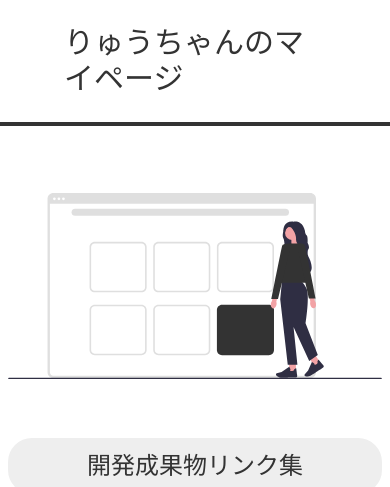
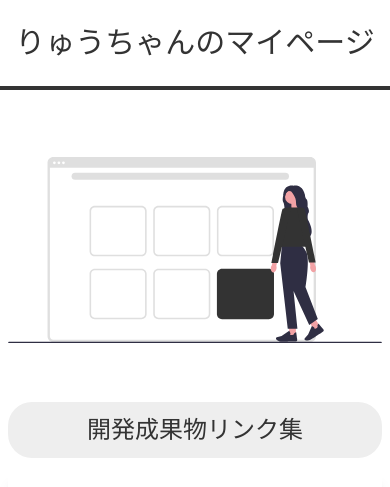
Before and after one commit to Ryunosuke-Tanaka-sti/mypage-server, a website: page public/index.html in a window 390 px wide. Shown: the top 487 px of the page. Drawn offline with nearby package versions, Linux system fonts and the light colour scheme; files that its build step writes are made by us from their sources; a web font is replaced by a local one.

Commit message:
fix:title logo size

```diff
--- a/public/index.html
+++ b/public/index.html
@@ -9,7 +9,7 @@
 </head>
 
 <body class="flex flex-col text-main min-h-screen items-center">
-    <header class="w-full flex justify-center text-3xl md:text-5xl font-mono py-[25px] px-16 border-b-4 border-main">
+    <header class="w-full flex justify-center text-3xl md:text-5xl font-mono py-[25px] border-b-4 border-main">
         りゅうちゃんのマイページ
     </header>
     <main class="w-full flex flex-col items-center px-2 md:px-[60px] gap-2 md:gap-[35px] grow py-4 md:py-16 max-w-7xl">
```
